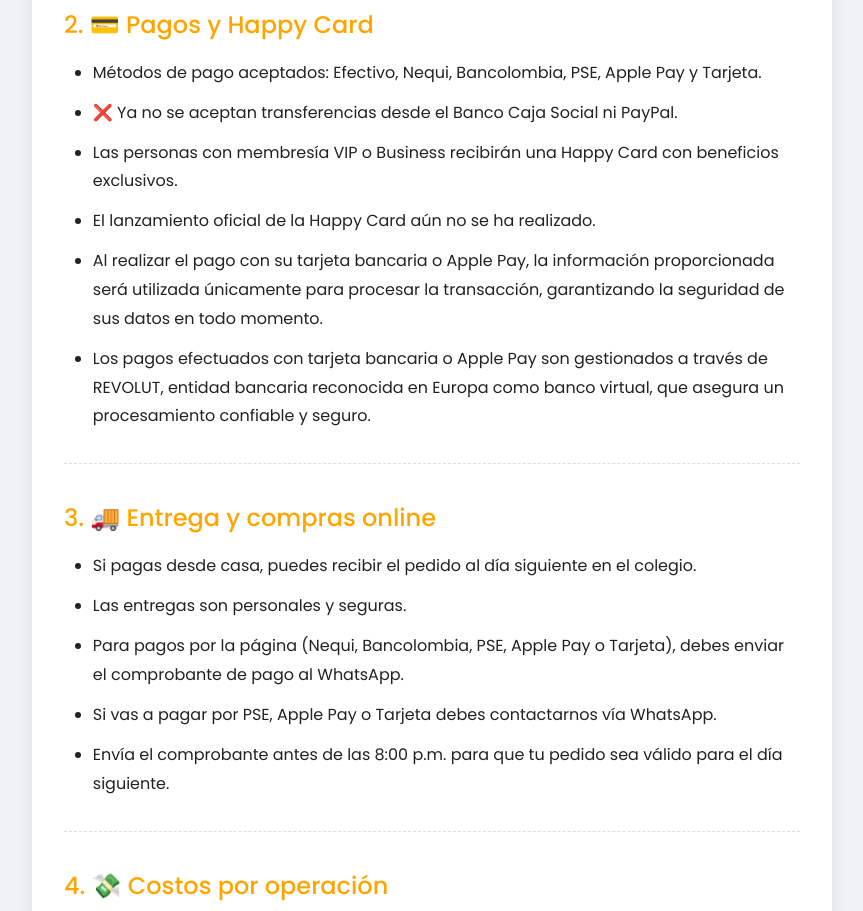
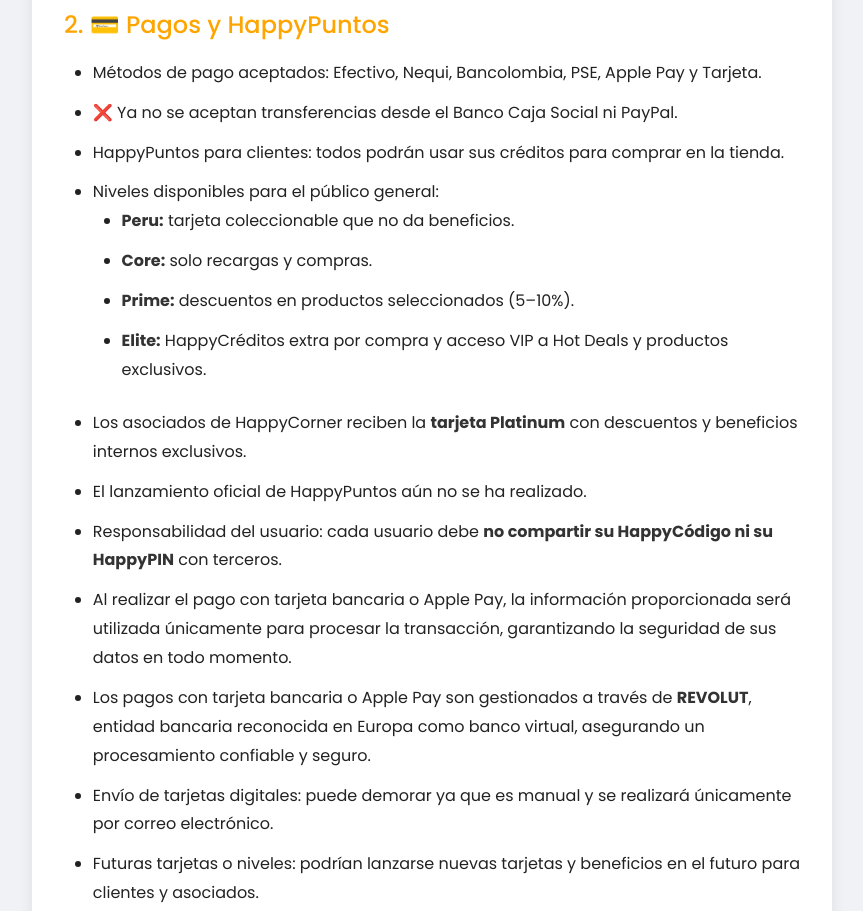
Before and after one commit to 04Evann/happy-corner, a website: page terminos.html in a window 1280 px wide. Shown: the part 696-1607 px from the top of the page, without its empty margins (208-1071 px from the left). Drawn offline with Linux system fonts and the light colour scheme.

Commit message:
Update terminos.html

```diff
--- a/terminos.html
+++ b/terminos.html
@@ -381,14 +381,27 @@
         </ul>
         <hr>
 
-        <h3>2. 💳 Pagos y Happy Card</h3>
+        <h3>2. 💳 Pagos y HappyPuntos</h3>
         <ul>
             <li>Métodos de pago aceptados: Efectivo, Nequi, Bancolombia, PSE, Apple Pay y Tarjeta.</li>
             <li>❌ Ya no se aceptan transferencias desde el Banco Caja Social ni PayPal.</li>
-            <li>Las personas con membresía VIP o Business recibirán una Happy Card con beneficios exclusivos.</li>
-            <li>El lanzamiento oficial de la Happy Card aún no se ha realizado.</li>
-            <li>Al realizar el pago con su tarjeta bancaria o Apple Pay, la información proporcionada será utilizada únicamente para procesar la transacción, garantizando la seguridad de sus datos en todo momento.</li>
-            <li>Los pagos efectuados con tarjeta bancaria o Apple Pay son gestionados a través de REVOLUT, entidad bancaria reconocida en Europa como banco virtual, que asegura un procesamiento confiable y seguro.</li>
+            <li>HappyPuntos para clientes: todos podrán usar sus créditos para comprar en la tienda.</li>
+            <li>Niveles disponibles para el público general:
+                <ul>
+                    <li><span style="color:red;"><strong>Peru:</strong></span> tarjeta coleccionable que no da beneficios.</li>
+                    <li><span style="color:gold;"><strong>Core:</strong></span> solo recargas y compras.</li>
+                    <li><span style="color:lightblue;"><strong>Prime:</strong></span> descuentos en productos seleccionados (5–10%).</li>
+                    <li><span style="color:darkcyan;"><strong>Elite:</strong></span> HappyCréditos extra por compra y acceso VIP a Hot Deals y productos exclusivos.</li>
+                </ul>
+            </li>
+            <li>Los asociados de HappyCorner reciben la <strong>tarjeta Platinum</strong> con descuentos y beneficios internos exclusivos.</li>
+            <li>El lanzamiento oficial de HappyPuntos aún no se ha realizado.</li>
+            <li>Responsabilidad del usuario: cada usuario debe <strong>no compartir su HappyCódigo ni su HappyPIN</strong> con terceros.</li>
+            <li>Al realizar el pago con tarjeta bancaria o Apple Pay, la información proporcionada será utilizada únicamente para procesar la transacción, garantizando la seguridad de sus datos en todo momento.</li>
+            <li>Los pagos con tarjeta bancaria o Apple Pay son gestionados a través de <strong>REVOLUT</strong>, entidad bancaria reconocida en Europa como banco virtual, asegurando un procesamiento confiable y seguro.</li>
+            <li>Envío de tarjetas digitales: puede demorar ya que es manual y se realizará únicamente por correo electrónico.</li>
+            <li>Futuras tarjetas o niveles: podrían lanzarse nuevas tarjetas y beneficios en el futuro para clientes y asociados.</li>
+        </ul>
         </ul>
         <hr>
 
```
